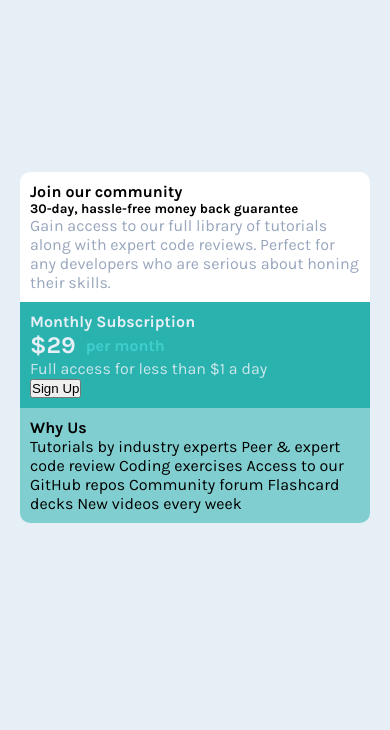
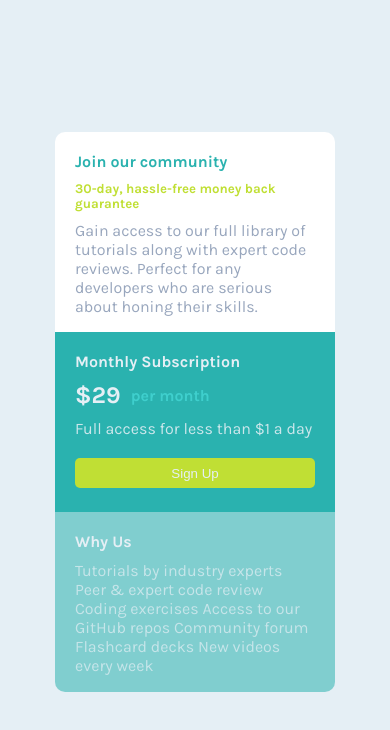
Before and after one commit to Megelado/single-price-grid-component-master, a plain HTML site: page index.html in a window 390 px wide. Drawn offline with Linux system fonts and the light colour scheme.

Commit message:
terminando a parte do mobile

```diff
--- a/estilos/style.css
+++ b/estilos/style.css
@@ -21,8 +21,8 @@ main {
 }
 
 .card {
-    width: 350px;
-    height: 500px;
+    width: 280px;
+    height: 580px;
     margin: auto;
 }
 
@@ -30,28 +30,44 @@ main {
     background-color: white;
     padding: 10px;
     border-radius: 10px 10px 0px 0px;
+    height: 200px;
+}
+
+.propaganda h4 {
+    color: hsl(179, 62%, 43%);
+    margin: 10px;
+}
+
+.propaganda h5 {
+    color: hsl(71, 73%, 54%);
+    margin: 10px;
 }
 
 .propaganda p {
     color: hsl(218, 22%, 67%);
+    margin: 10px;
 }
 
 .assinatura {
     background-color: hsl(179, 62%, 43%);
     padding: 10px;
+    height: 180px;
 }
 
 .assinatura h4 {
     color: hsl(204, 43%, 93%);
+    margin: 10px;
 }
 
 .assinatura p {
     color: hsla(203, 44%, 93%, 0.866);
+    margin: 10px;
 }
 
 .preco {
     display: flex;
     align-items: center;
+    margin: 10px;
 }
 
 .preco h3 {
@@ -64,9 +80,30 @@ main {
     color: hsl(179, 60%, 53%);
 }
 
+button {
+    background-color: hsl(71, 73%, 54%);
+    color: hsl(204, 43%, 93%);
+    border: none;
+    width: 240px;
+    height: 30px;
+    border-radius: 5px;
+    margin: 10px;
+}
 
 .sobre {
     background-color: hsla(179, 62%, 43%, 0.534);
     padding: 10px;
     border-radius: 0px 0px 10px 10px;
+    height: 180px;
 }
+
+.sobre h4 {
+    color: hsl(204, 43%, 93%);
+    margin: 10px;
+}
+
+.sobre p {
+    color: hsla(203, 44%, 93%, 0.685);
+    margin: 10px;
+    text-align: left;
+}
```
